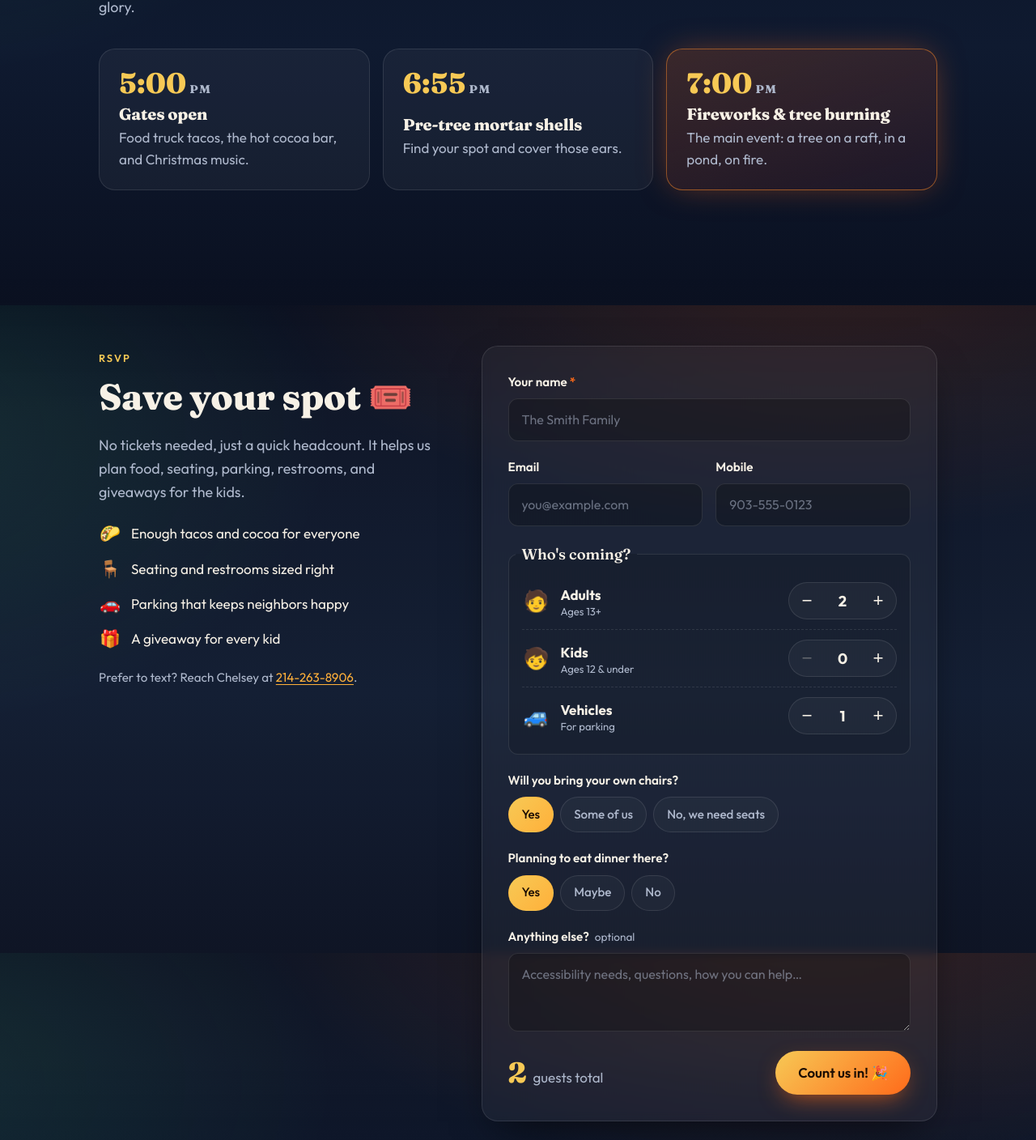
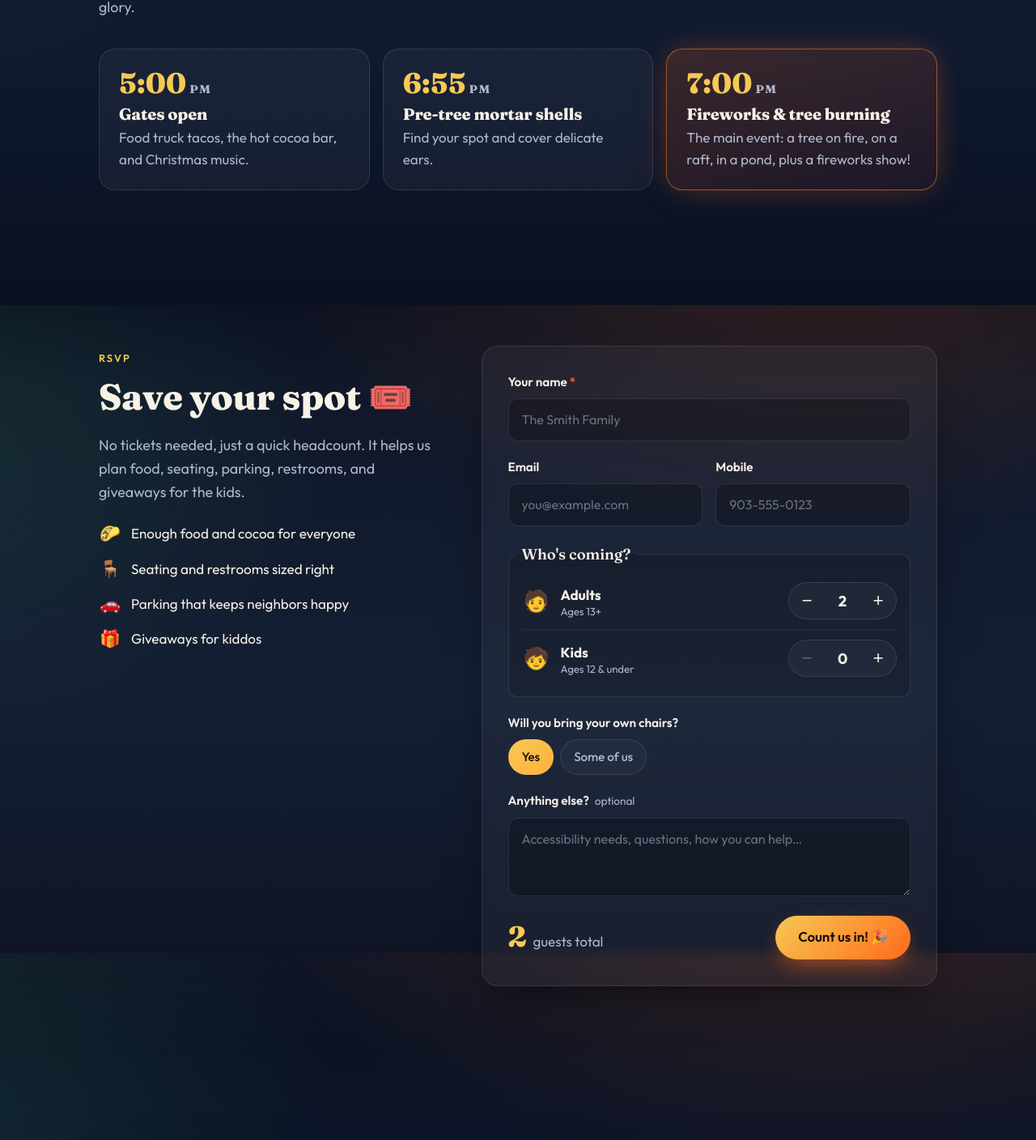
Before and after one commit to colbybhearn/tannenbomb, a Vue app in the folder tb/: page / in a window 1280 px wide. Shown: the part 1223-2631 px from the top of the page at 81% size. Built offline with nearby package versions, Linux system fonts and the light colour scheme.

Commit message:
tweaks before publishing

```diff
--- a/tb/public/index.html
+++ b/tb/public/index.html
@@ -35,9 +35,7 @@
       <input type="number" name="kids">
       <input type="text" name="kid_ages">
       <input type="number" name="total_guests">
-      <input type="number" name="vehicles">
       <input type="text" name="chairs">
-      <input type="text" name="eating">
       <textarea name="notes"></textarea>
       <input type="text" name="bot-field">
     </form>
--- a/tb/src/components/RsvpForm.vue
+++ b/tb/src/components/RsvpForm.vue
@@ -98,16 +98,6 @@
         </div>
 
         <div class="field">
-          <span class="label">Planning to eat dinner there?</span>
-          <div class="chips">
-            <label v-for="o in eatOptions" :key="o" class="chip">
-              <input v-model="eating" type="radio" name="eating" :value="o">
-              <span>{{ o }}</span>
-            </label>
-          </div>
-        </div>
-
-        <div class="field">
           <label for="rsvp-notes">Anything else? <span class="opt">optional</span></label>
           <textarea id="rsvp-notes" v-model.trim="notes" name="notes" rows="3" placeholder="Accessibility needs, questions, how you can help…" />
         </div>
@@ -143,9 +133,7 @@ const initial = () => ({
   adults: 2,
   kids: 0,
   kidAges: '',
-  vehicles: 1,
   chairs: 'Yes',
-  eating: 'Yes',
   notes: '',
   botField: '',
   status: 'idle',
@@ -161,11 +149,9 @@ export default {
     firstName () { return this.name.split(' ')[0] || 'friend' },
     counters: () => [
       { key: 'adults', label: 'Adults', hint: 'Ages 13+', icon: '🧑', min: 0, max: 30 },
-      { key: 'kids', label: 'Kids', hint: 'Ages 12 & under', icon: '🧒', min: 0, max: 30 },
-      { key: 'vehicles', label: 'Vehicles', hint: 'For parking', icon: '🚙', min: 0, max: 10 }
+      { key: 'kids', label: 'Kids', hint: 'Ages 12 & under', icon: '🧒', min: 0, max: 30 }
     ],
-    chairOptions: () => ['Yes', 'Some of us', 'No, we need seats'],
-    eatOptions: () => ['Yes', 'Maybe', 'No']
+    chairOptions: () => ['Yes', 'Some of us']
   },
   methods: {
     step (c, d) {
@@ -196,9 +182,7 @@ export default {
         kids: this.kids,
         kid_ages: this.kids ? this.kidAges : '',
         total_guests: this.total,
-        vehicles: this.vehicles,
         chairs: this.chairs,
-        eating: this.eating,
         notes: this.notes
       })
       try {
--- a/tb/src/event.js
+++ b/tb/src/event.js
@@ -14,8 +14,8 @@ export default {
 
   schedule: [
     { time: '5:00', title: 'Gates open', detail: 'Food truck tacos, the hot cocoa bar, and Christmas music.' },
-    { time: '6:55', title: 'Pre-tree mortar shells', detail: 'Find your spot and cover those ears.' },
-    { time: '7:00', title: 'Fireworks & tree burning', detail: 'The main event: a tree on a raft, in a pond, on fire.' },
+    { time: '6:55', title: 'Pre-tree mortar shells', detail: 'Find your spot and cover delicate ears.' },
+    { time: '7:00', title: 'Fireworks & tree burning', detail: 'The main event: a tree on fire, on a raft, in a pond, plus a fireworks show!' },
   ],
 
   food: {
@@ -33,13 +33,11 @@ export default {
 
   contact: {
     name: 'Chelsey',
-    sms: '2142638906',
-    display: '214-263-8906',
   },
 
   axia: {
     site: 'https://axiacenter.org/',
-    giving: 'https://giving.livingalternatives.org/',
+    giving: 'https://livingalternatives.org/donate-2-2/',
     cashApp: 'https://cash.app/$livingalternatives/20',
     venmo: 'https://venmo.com/u/Living-Alternatives',
     paypal: 'https://www.paypal.com/paypalme/livingalternatives/20',
--- a/tb/src/views/AboutView.vue
+++ b/tb/src/views/AboutView.vue
@@ -17,7 +17,7 @@
       </div>
 
       <div class="card more">
-        <p>Still have a question? Text {{ contact.name }} at <a :href="'sms:' + contact.sms">{{ contact.display }}</a>.</p>
+        <p>Still have a question?</p>
         <router-link to="/#rsvp" class="btn btn-fire">RSVP now</router-link>
       </div>
     </div>
--- a/tb/src/views/HomeView.vue
+++ b/tb/src/views/HomeView.vue
@@ -75,15 +75,11 @@
             restrooms, and giveaways for the kids.
           </p>
           <ul class="why">
-            <li><span aria-hidden="true">🌮</span> Enough tacos and cocoa for everyone</li>
+            <li><span aria-hidden="true">🌮</span> Enough food and cocoa for everyone</li>
             <li><span aria-hidden="true">🪑</span> Seating and restrooms sized right</li>
             <li><span aria-hidden="true">🚗</span> Parking that keeps neighbors happy</li>
-            <li><span aria-hidden="true">🎁</span> A giveaway for every kid</li>
+            <li><span aria-hidden="true">🎁</span> Giveaways for kiddos</li>
           </ul>
-          <p class="small-note">
-            Prefer to text? Reach {{ event.contact.name }} at
-            <a :href="'sms:' + event.contact.sms">{{ event.contact.display }}</a>.
-          </p>
         </div>
         <RsvpForm />
       </div>
@@ -446,7 +442,6 @@ export default {
 .why { list-style: none; padding: 0; margin: 20px 0; display: grid; gap: 10px; }
 .why li { display: flex; gap: 12px; align-items: center; }
 .why span { font-size: 1.3rem; width: 28px; text-align: center; }
-.small-note { color: var(--muted); font-size: 0.95rem; }
 @media (max-width: 860px) {
   .rsvp-grid { grid-template-columns: 1fr; }
   .rsvp-intro { position: static; }
```
Also changed, not shown: 2 other files (tests, documents, lock files or other folders).
